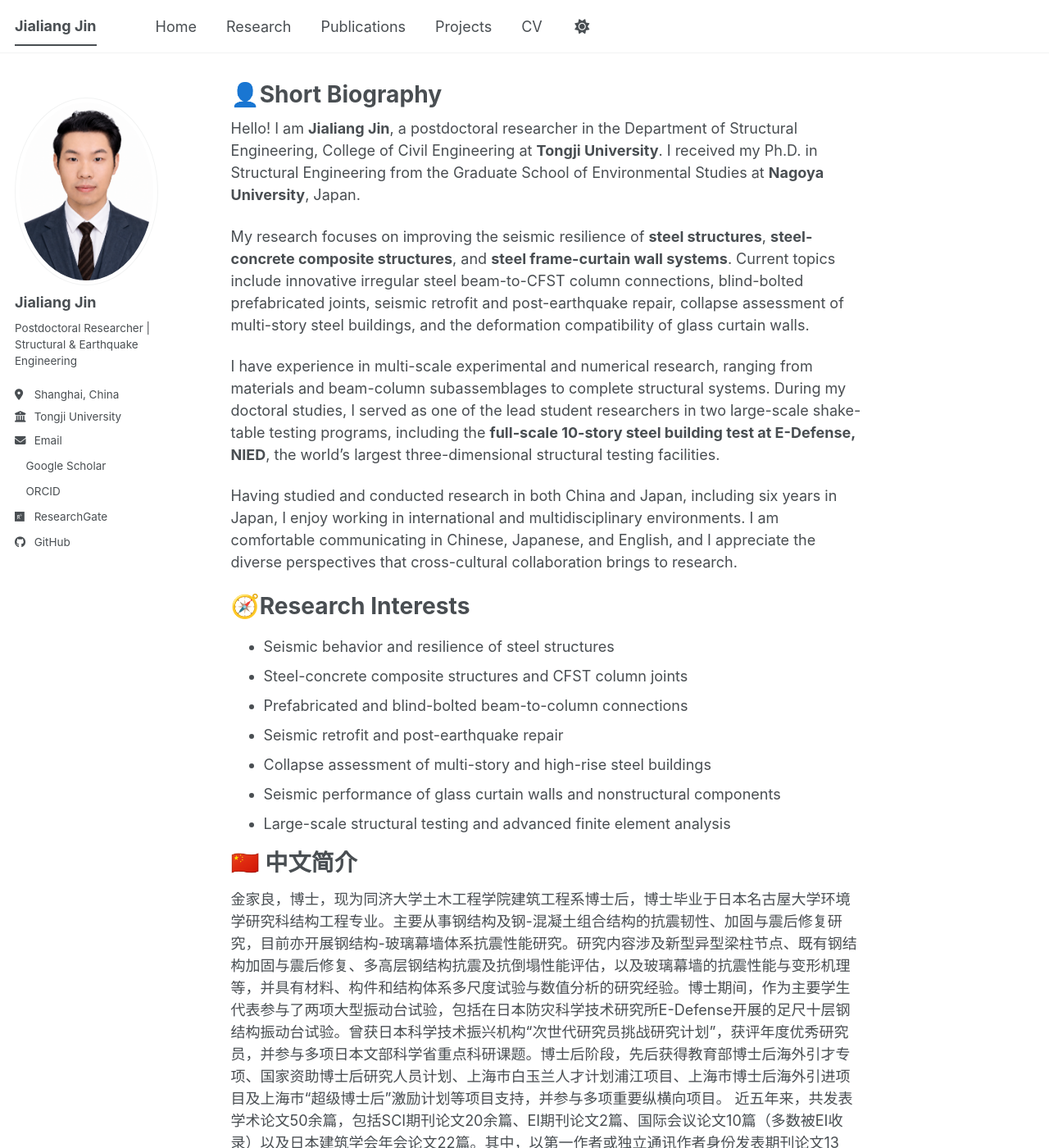
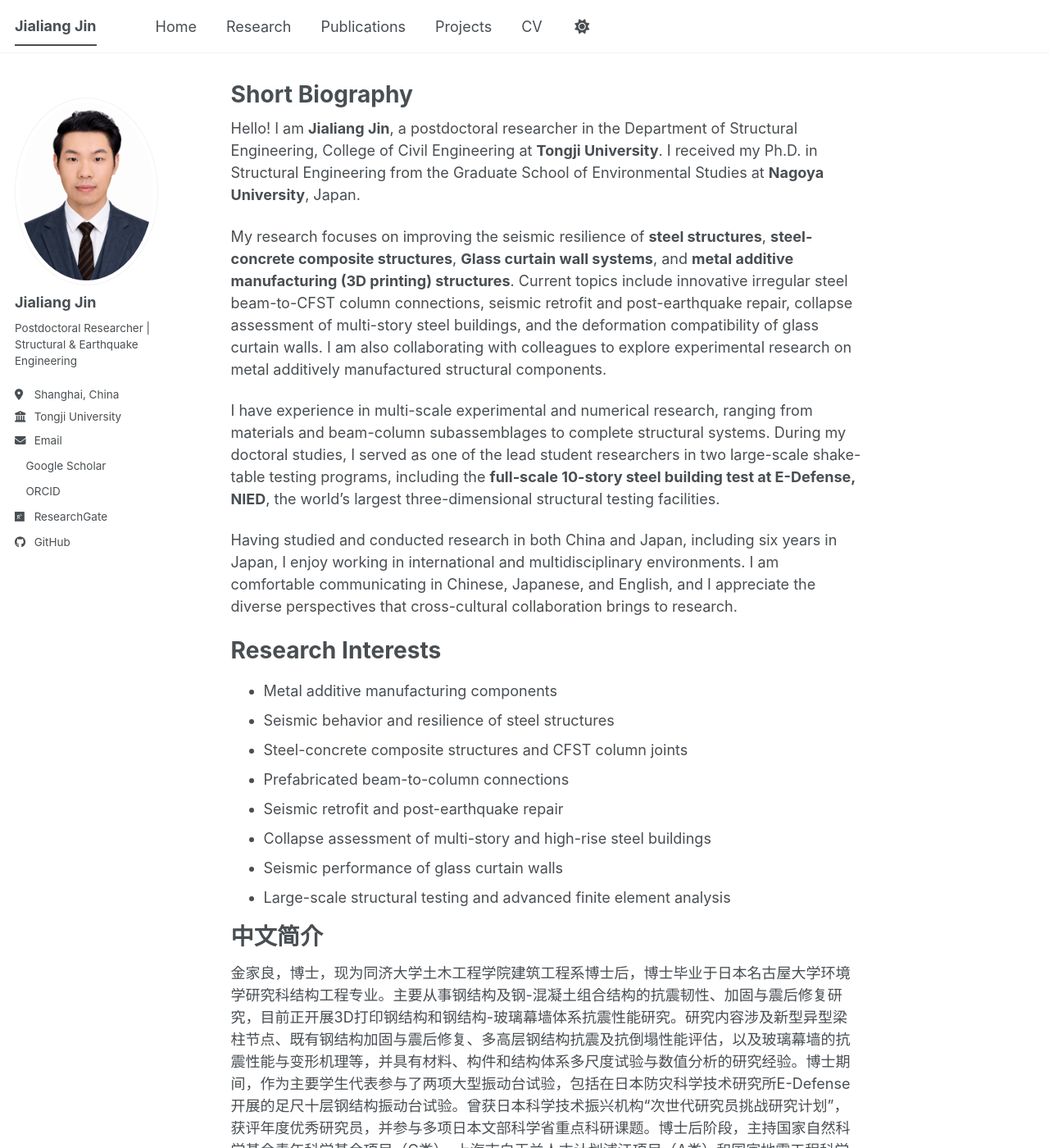
Before and after one commit to jialiangjin/jialiangjin.github.io, a Jekyll site: the page built from _pages/about.md, in a window 1280 px wide and 1400 px high. Shown: the whole window at 82% size. Built offline with Jekyll 4.4.1, drawn with Linux system fonts in a browser that asks for light colours; a style sheet for code colours, icons or effects is not loaded; some of the changed text lies outside the part shown.

Commit message:
Add files via upload

```diff
--- a/_pages/about.md
+++ b/_pages/about.md
@@ -1,6 +1,6 @@
 ---
 permalink: /
-title: "👤Short Biography"
+title: "Short Biography"
 author_profile: true
 redirect_from:
   - /about/
@@ -9,30 +9,30 @@ redirect_from:
 
 Hello! I am **Jialiang Jin**, a postdoctoral researcher in the Department of Structural Engineering, College of Civil Engineering at **Tongji University**. I received my Ph.D. in Structural Engineering from the Graduate School of Environmental Studies at **Nagoya University**, Japan.
 
-My research focuses on improving the seismic resilience of **steel structures**, **steel-concrete composite structures**, and **steel frame-curtain wall systems**. Current topics include innovative irregular steel beam-to-CFST column connections, blind-bolted prefabricated joints, seismic retrofit and post-earthquake repair, collapse assessment of multi-story steel buildings, and the deformation compatibility of glass curtain walls.
+My research focuses on improving the seismic resilience of **steel structures**, **steel-concrete composite structures**, **Glass curtain wall systems**, and **metal additive manufacturing (3D printing) structures**. Current topics include innovative irregular steel beam-to-CFST column connections, seismic retrofit and post-earthquake repair, collapse assessment of multi-story steel buildings, and the deformation compatibility of glass curtain walls. I am also collaborating with colleagues to explore experimental research on metal additively manufactured structural components.
 
 I have experience in multi-scale experimental and numerical research, ranging from materials and beam-column subassemblages to complete structural systems. During my doctoral studies, I served as one of the lead student researchers in two large-scale shake-table testing programs, including the **full-scale 10-story steel building test at E-Defense, NIED**, the world's largest three-dimensional structural testing facilities.
 
 Having studied and conducted research in both China and Japan, including six years in Japan, I enjoy working in international and multidisciplinary environments. I am comfortable communicating in Chinese, Japanese, and English, and I appreciate the diverse perspectives that cross-cultural collaboration brings to research.
 
-🧭Research Interests
+Research Interests
 ======
 
+- Metal additive manufacturing components
 - Seismic behavior and resilience of steel structures
 - Steel-concrete composite structures and CFST column joints
-- Prefabricated and blind-bolted beam-to-column connections
+- Prefabricated beam-to-column connections
 - Seismic retrofit and post-earthquake repair
 - Collapse assessment of multi-story and high-rise steel buildings
-- Seismic performance of glass curtain walls and nonstructural components
+- Seismic performance of glass curtain walls
 - Large-scale structural testing and advanced finite element analysis
 
-🇨🇳 中文简介
+中文简介
 ======
 
-金家良，博士，现为同济大学土木工程学院建筑工程系博士后，博士毕业于日本名古屋大学环境学研究科结构工程专业。主要从事钢结构及钢-混凝土组合结构的抗震韧性、加固与震后修复研究，目前亦开展钢结构-玻璃幕墙体系抗震性能研究。研究内容涉及新型异型梁柱节点、既有钢结构加固与震后修复、多高层钢结构抗震及抗倒塌性能评估，以及玻璃幕墙的抗震性能与变形机理等，并具有材料、构件和结构体系多尺度试验与数值分析的研究经验。博士期间，作为主要学生代表参与了两项大型振动台试验，包括在日本防灾科学技术研究所E-Defense开展的足尺十层钢结构振动台试验。曾获日本科学技术振兴机构“次世代研究员挑战研究计划”，获评年度优秀研究员，并参与多项日本文部科学省重点科研课题。博士后阶段，先后获得教育部博士后海外引才专项、国家资助博士后研究人员计划、上海市白玉兰人才计划浦江项目、上海市博士后海外引进项目及上海市“超级博士后”激励计划等项目支持，并参与多项重要纵横向项目。
-近五年来，共发表学术论文50余篇，包括SCI期刊论文20余篇、EI期刊论文2篇、国际会议论文10篇（多数被EI收录）以及日本建筑学会年会论文22篇。其中，以第一作者或独立通讯作者身份发表期刊论文13篇，以第二作者身份发表6篇，相关SCI论文均发表于JCR一区或二区期刊。受邀担任《Engineering Structures》《Journal of Building Engineering》《Journal of Constructional Steel Research》《Scientific Reports》《Buildings》《Applied Sciences》等SCI期刊的审稿人。
+金家良，博士，现为同济大学土木工程学院建筑工程系博士后，博士毕业于日本名古屋大学环境学研究科结构工程专业。主要从事钢结构及钢-混凝土组合结构的抗震韧性、加固与震后修复研究，目前正开展3D打印钢结构和钢结构-玻璃幕墙体系抗震性能研究。研究内容涉及新型异型梁柱节点、既有钢结构加固与震后修复、多高层钢结构抗震及抗倒塌性能评估，以及玻璃幕墙的抗震性能与变形机理等，并具有材料、构件和结构体系多尺度试验与数值分析的研究经验。博士期间，作为主要学生代表参与了两项大型振动台试验，包括在日本防灾科学技术研究所E-Defense开展的足尺十层钢结构振动台试验。曾获日本科学技术振兴机构“次世代研究员挑战研究计划”，获评年度优秀研究员，并参与多项日本文部科学省重点科研课题。博士后阶段，主持国家自然科学基金青年科学基金项目（C类）、上海市白玉兰人才计划浦江项目（A类）和国家地震工程科学中心开放课题基金等科研项目，参与国家自然科学基金、国家地震工程科学中心开放课题基金等纵横向科研项目4项。入选教育部博士后海外引才专项、国家资助博士后研究人员计划、上海市博士后海外引进项目、上海市浦江人才及上海市“超级博士后”激励计划等多项人才计划。近五年来，共发表学术论文50余篇，包括SCI JCR一区和二区期刊论文20余篇、EI论文2篇、国际会议论文10篇（多数被EI收录）以及日本建筑学会年会论文22篇。其中，以第一作者或独立通讯作者发表SCI期刊论文14篇，以第二作者身份发表6篇；参编行业规范1部。受邀担任《Engineering Structures》《Journal of Building Engineering》《Journal of Constructional Steel Research》《Scientific Reports》《Buildings》《Applied Sciences》等SCI期刊的审稿人。
 
-✉️Contact
+Contact
 ======
 
 For research collaboration, please contact me at [jialiangjin@tongji.edu.cn](mailto:jialiangjin@tongji.edu.cn).
```
